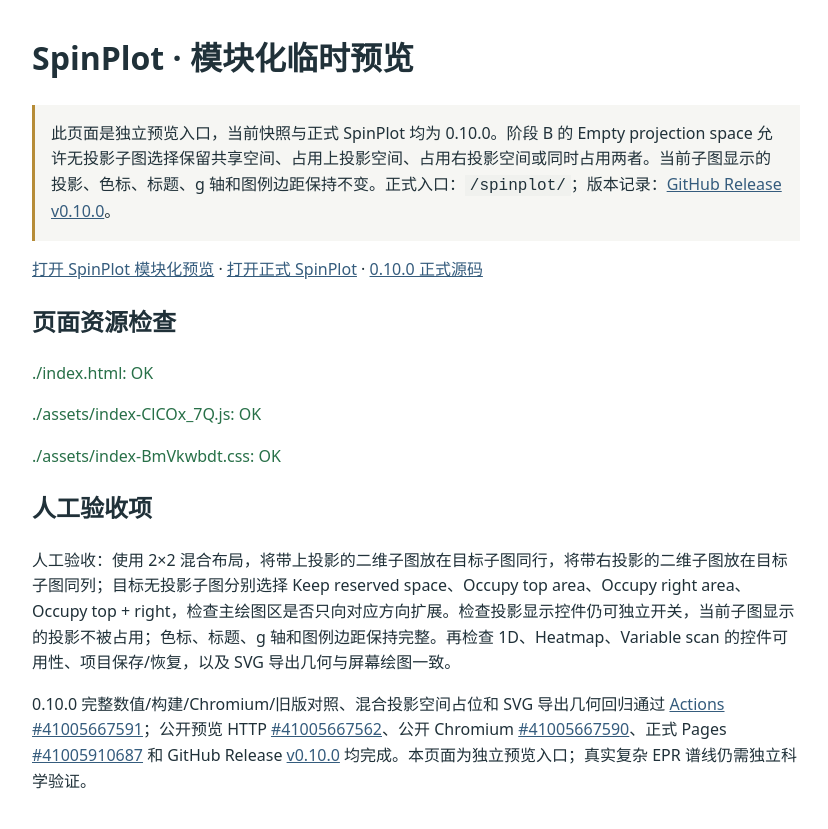
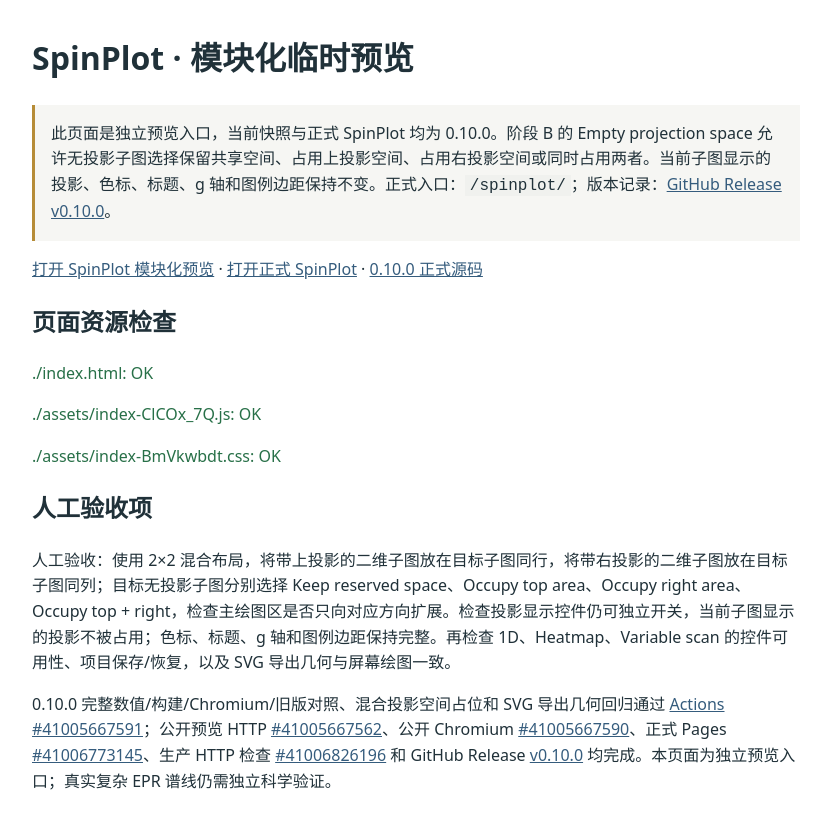
Before and after one commit to imasenHF/imasenhf.github.io, a Jekyll site: the page previews/spinplot-modularization/preview-check.html, which Jekyll copies as it is, in a window 1280 px wide. Shown: the top 829 px of the page, without its empty margins (224-1052 px from the left). Built offline with Jekyll 4.4.1, drawn with Linux system fonts in a browser that asks for light colours.

Commit message:
docs: record verified SpinPlot 0.10.0 production endpoint

```diff
--- a/previews/spinplot-modularization/preview-check.html
+++ b/previews/spinplot-modularization/preview-check.html
@@ -20,6 +20,6 @@
 </script>
 <h2>人工验收项</h2>
 <p>人工验收：使用 2×2 混合布局，将带上投影的二维子图放在目标子图同行，将带右投影的二维子图放在目标子图同列；目标无投影子图分别选择 Keep reserved space、Occupy top area、Occupy right area、Occupy top + right，检查主绘图区是否只向对应方向扩展。检查投影显示控件仍可独立开关，当前子图显示的投影不被占用；色标、标题、g 轴和图例边距保持完整。再检查 1D、Heatmap、Variable scan 的控件可用性、项目保存/恢复，以及 SVG 导出几何与屏幕绘图一致。</p>
-<p>0.10.0 完整数值/构建/Chromium/旧版对照、混合投影空间占位和 SVG 导出几何回归通过 <a href="https://github.com/imasenHF/spinplot/actions/runs/41005667591">Actions #41005667591</a>；公开预览 HTTP <a href="https://github.com/imasenHF/spinplot/actions/runs/41005667562">#41005667562</a>、公开 Chromium <a href="https://github.com/imasenHF/spinplot/actions/runs/41005667590">#41005667590</a>、正式 Pages <a href="https://github.com/imasenHF/spinplot/actions/runs/41005910687">#41005910687</a> 和 GitHub Release <a href="https://github.com/imasenHF/spinplot/releases/tag/v0.10.0">v0.10.0</a> 均完成。本页面为独立预览入口；真实复杂 EPR 谱线仍需独立科学验证。</p>
+<p>0.10.0 完整数值/构建/Chromium/旧版对照、混合投影空间占位和 SVG 导出几何回归通过 <a href="https://github.com/imasenHF/spinplot/actions/runs/41005667591">Actions #41005667591</a>；公开预览 HTTP <a href="https://github.com/imasenHF/spinplot/actions/runs/41005667562">#41005667562</a>、公开 Chromium <a href="https://github.com/imasenHF/spinplot/actions/runs/41005667590">#41005667590</a>、正式 Pages <a href="https://github.com/imasenHF/spinplot/actions/runs/41006773145">#41006773145</a>、生产 HTTP 检查 <a href="https://github.com/imasenHF/spinplot/actions/runs/41006826196">#41006826196</a> 和 GitHub Release <a href="https://github.com/imasenHF/spinplot/releases/tag/v0.10.0">v0.10.0</a> 均完成。本页面为独立预览入口；真实复杂 EPR 谱线仍需独立科学验证。</p>
 </body>
 </html>
```
Also changed, not shown: PROJECT_INDEX.md (+1 -1 lines).
